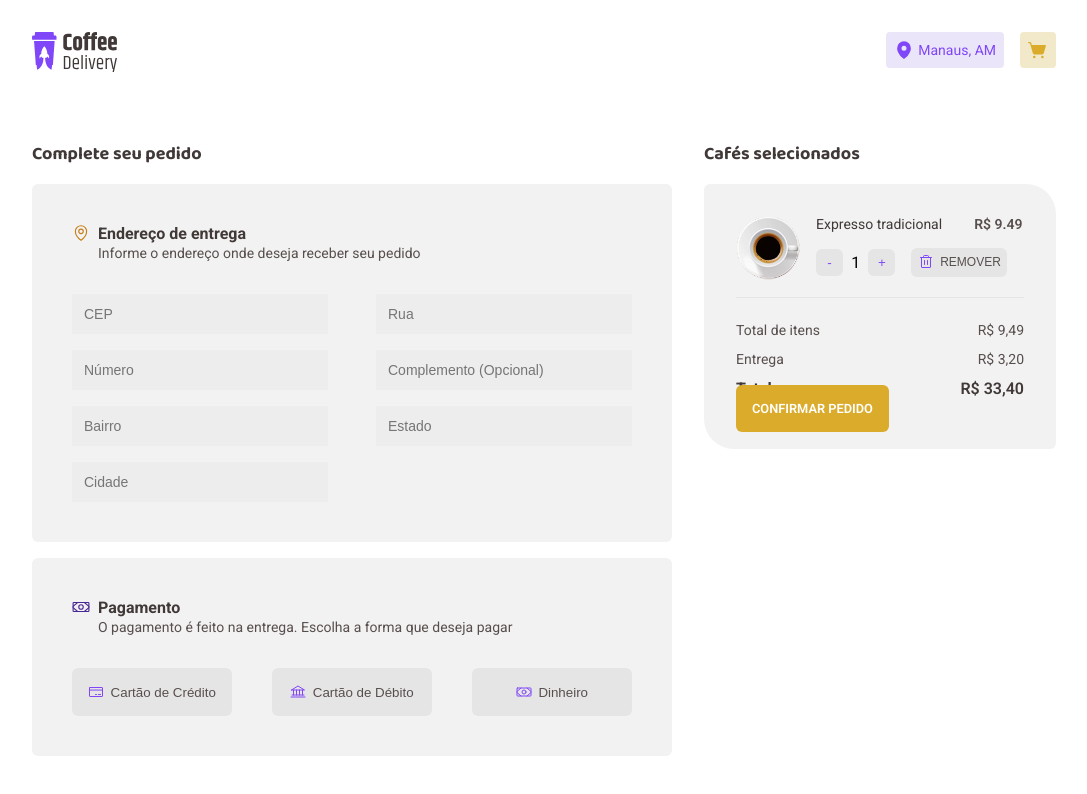
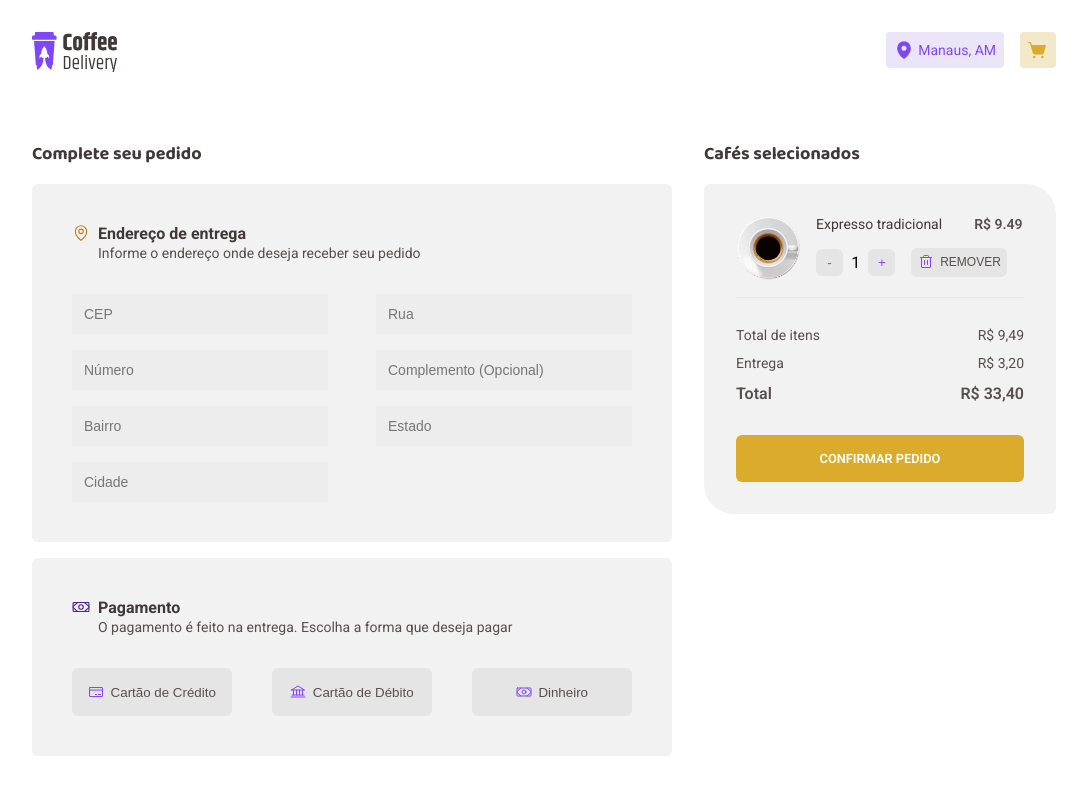
Before and after one commit to naelens/coffee-delivery, a React (Vite) app: page /carrinho in a window 1280 px wide. Shown: the top 794 px of the page, without its empty margins (96-1183 px from the left). Built offline with nearby package versions, Linux system fonts and the light colour scheme.

Commit message:
[FEAT] - "order confirmerd" button width fixed

```diff
--- a/src/pages/cart/Cart.jsx
+++ b/src/pages/cart/Cart.jsx
@@ -88,6 +88,7 @@ export default function Cart() {
                     </div>
 
                     <div className={styles.totalPrice}>
+                        <div className={styles.infoPrice}>
                             <div>
                                 <h3>Total de itens</h3>
                                 <span>R$ 9,49</span>
@@ -100,10 +101,11 @@ export default function Cart() {
 
                             <div className={styles.total}>
                                 <h2>Total</h2>
-                            <span>R$ 33,40</span>
+                                <p>R$ 33,40</p>
+                            </div>
                         </div>
 
-                        <Link to='/pedido-confirmado'>Confirmar pedido</Link>
+                        <Link className={styles.buttonOrderConfirmed} to='/pedido-confirmado'>Confirmar pedido</Link>
                     </div>
                 </section>
             </div>
--- a/src/pages/cart/Cart.module.css
+++ b/src/pages/cart/Cart.module.css
@@ -186,22 +186,44 @@ span {
 }
 
 .totalPrice {
-    margin-top: 1.5rem;
+    display: flex;
+    flex-direction: column;
 }
 
-.totalPrice div {
+.infoPrice {
+    margin-top: 1rem;
+}
+
+.infoPrice div {
     display: flex;
     justify-content: space-between;
+    align-items: center;
     margin-top: 0.8rem;
 }
 
-.totalPrice h3 {
+.infoPrice h3 {
     color: var(--base-text);
     font-size: 0.875rem;
     font-weight: 400;
 }
 
-.totalPrice a {
+.infoPrice h2 {
+    color: var(--base-text);
+    font-size: 1rem;
+    font-weight: 600;
+}
+
+.infoPrice p {
+    color: var(--base-text);
+    font-size: 1rem;
+    font-weight: 600;
+}
+
+.total {
+    margin-bottom: 2rem;
+}
+
+.buttonOrderConfirmed {
     width: 100%;
     border: none;
     padding: 1rem;
@@ -212,15 +234,10 @@ span {
     font-weight: 600;
     text-transform: uppercase;
     text-decoration: none;
+    text-align: center;
 }
 
-.totalPrice a:hover {
+.buttonOrderConfirmed:hover {
     background: var(--yellow-dark);
     cursor: pointer;
 }
-
-.total span {
-    color: var(--base-subtitle);
-    font-weight: 600;
-    font-size: 1rem;
-}
```
Lines whose indentation alone changed are shown as unchanged.
